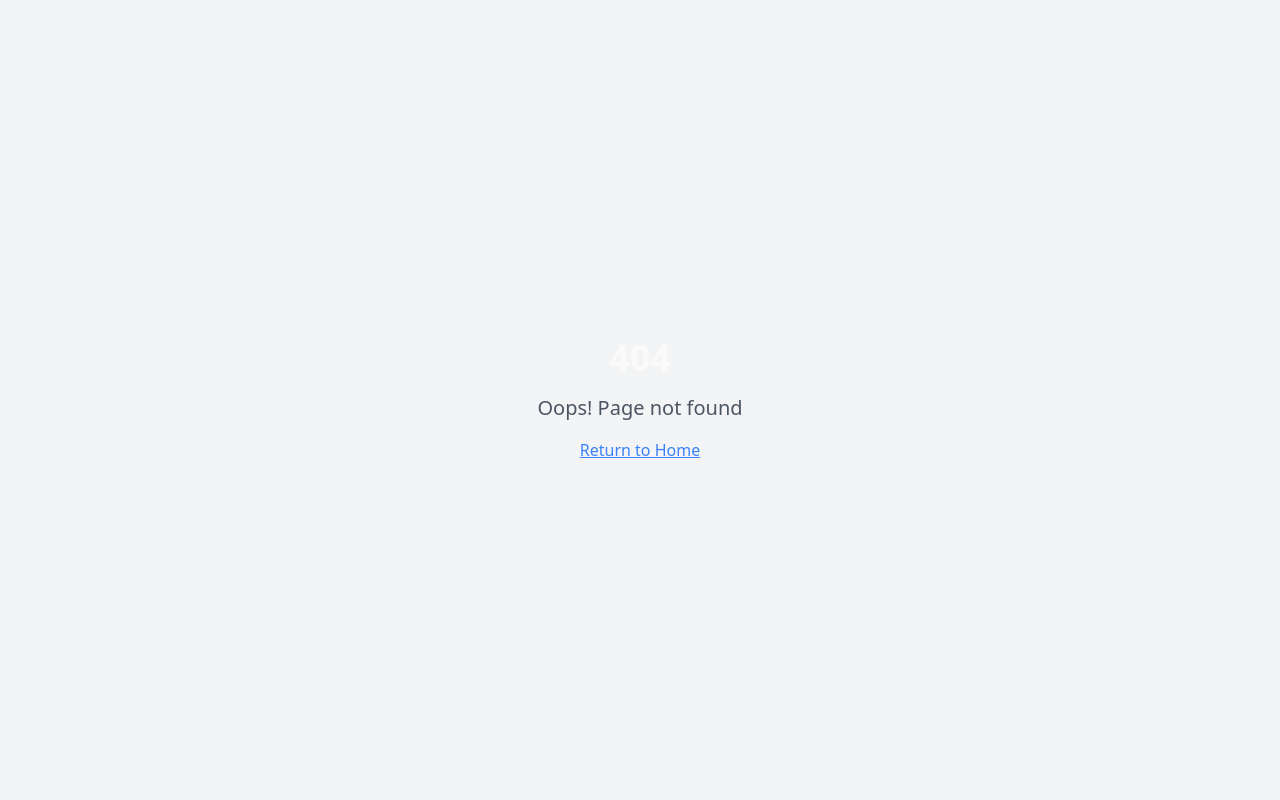
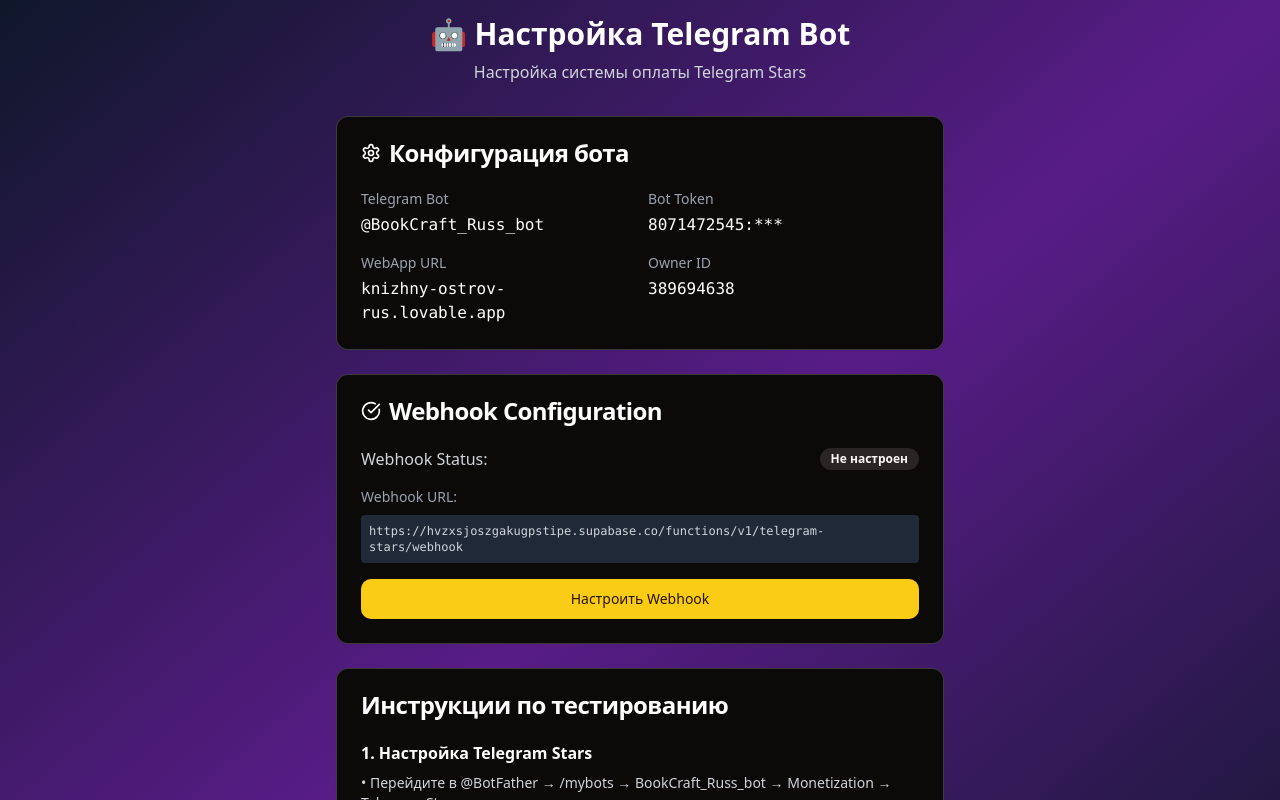
Before and after one commit to GermannM3/knizhny-ostrov-rus, a React (Vite) app: page /telegram-setup in a window 1280 px wide. Before the commit this address had no page. Shown: the top 800 px of the page. Built offline with nearby package versions, Linux system fonts and the light colour scheme.

Commit message:
Configure webhook and add enhancements
Configure the webhook for the Telegram bot and add any additional features as requested. Keep the new implementation in mind as a backup.

```diff
--- a/src/App.tsx
+++ b/src/App.tsx
@@ -22,6 +22,7 @@ import PurchasedBooksPage from "./pages/PurchasedBooksPage";
 import FavoritesPage from "./pages/FavoritesPage";
 import NotFound from "./pages/NotFound";
 import TorrentLibrary from "./pages/TorrentLibrary";
+import TelegramSetup from "./pages/TelegramSetup";
 
 const queryClient = new QueryClient();
 
@@ -51,6 +52,7 @@ function App() {
                 <Route path="/purchased" element={<PurchasedBooksPage />} />
                 <Route path="/favorites" element={<FavoritesPage />} />
                 <Route path="/torrent-library" element={<TorrentLibrary />} />
+                <Route path="/telegram-setup" element={<TelegramSetup />} />
                 <Route path="*" element={<NotFound />} />
               </Routes>
             </BrowserRouter>
--- /dev/null
+++ b/src/pages/TelegramSetup.tsx
@@ -0,0 +1,168 @@
+import { useState } from 'react';
+import { Button } from '@/components/ui/button';
+import { Card, CardContent, CardHeader, CardTitle } from '@/components/ui/card';
+import { Badge } from '@/components/ui/badge';
+import { CheckCircle, XCircle, Settings } from 'lucide-react';
+import { supabase } from '@/integrations/supabase/client';
+import { useToast } from '@/hooks/use-toast';
+
+const TelegramSetup = () => {
+  const [webhookStatus, setWebhookStatus] = useState<'unknown' | 'success' | 'error'>('unknown');
+  const [loading, setLoading] = useState(false);
+  const { toast } = useToast();
+
+  const setupWebhook = async () => {
+    setLoading(true);
+    try {
+      const { data, error } = await supabase.functions.invoke('telegram-stars', {
+        body: { action: 'setup_webhook' }
+      });
+
+      if (error) throw error;
+
+      if (data.success) {
+        setWebhookStatus('success');
+        toast({
+          title: "Webhook настроен!",
+          description: `URL: ${data.webhook_url}`,
+        });
+      } else {
+        setWebhookStatus('error');
+        toast({
+          title: "Ошибка настройки webhook",
+          description: data.description,
+          variant: "destructive"
+        });
+      }
+    } catch (error: any) {
+      setWebhookStatus('error');
+      console.error('Setup webhook error:', error);
+      toast({
+        title: "Ошибка",
+        description: error.message || "Не удалось настроить webhook",
+        variant: "destructive"
+      });
+    } finally {
+      setLoading(false);
+    }
+  };
+
+  return (
+    <div className="min-h-screen bg-gradient-to-br from-slate-900 via-purple-900 to-slate-900 p-4">
+      <div className="container mx-auto max-w-2xl">
+        <div className="text-center mb-8">
+          <h1 className="text-3xl font-bold text-white mb-2">
+            🤖 Настройка Telegram Bot
+          </h1>
+          <p className="text-gray-300">
+            Настройка системы оплаты Telegram Stars
+          </p>
+        </div>
+
+        <Card className="glass-card mb-6">
+          <CardHeader>
+            <CardTitle className="flex items-center gap-2 text-white">
+              <Settings className="h-5 w-5" />
+              Конфигурация бота
+            </CardTitle>
+          </CardHeader>
+          <CardContent className="space-y-4">
+            <div className="grid grid-cols-1 md:grid-cols-2 gap-4">
+              <div>
+                <p className="text-sm text-gray-400 mb-1">Telegram Bot</p>
+                <p className="text-white font-mono">@BookCraft_Russ_bot</p>
+              </div>
+              <div>
+                <p className="text-sm text-gray-400 mb-1">Bot Token</p>
+                <p className="text-white font-mono">8071472545:***</p>
+              </div>
+              <div>
+                <p className="text-sm text-gray-400 mb-1">WebApp URL</p>
+                <p className="text-white font-mono">knizhny-ostrov-rus.lovable.app</p>
+              </div>
+              <div>
+                <p className="text-sm text-gray-400 mb-1">Owner ID</p>
+                <p className="text-white font-mono">389694638</p>
+              </div>
+            </div>
+          </CardContent>
+        </Card>
+
+        <Card className="glass-card mb-6">
+          <CardHeader>
+            <CardTitle className="flex items-center gap-2 text-white">
+              <CheckCircle className="h-5 w-5" />
+              Webhook Configuration
+            </CardTitle>
+          </CardHeader>
+          <CardContent className="space-y-4">
+            <div className="flex items-center justify-between">
+              <span className="text-gray-300">Webhook Status:</span>
+              <Badge variant={
+                webhookStatus === 'success' ? 'default' :
+                webhookStatus === 'error' ? 'destructive' : 'secondary'
+              }>
+                {webhookStatus === 'success' && <CheckCircle className="h-3 w-3 mr-1" />}
+                {webhookStatus === 'error' && <XCircle className="h-3 w-3 mr-1" />}
+                {webhookStatus === 'unknown' ? 'Не настроен' :
+                 webhookStatus === 'success' ? 'Активен' : 'Ошибка'}
+              </Badge>
+            </div>
+
+            <div className="text-sm text-gray-400">
+              <p className="mb-2">Webhook URL:</p>
+              <code className="block bg-gray-800 p-2 rounded text-xs text-gray-300">
+                https://hvzxsjoszgakugpstipe.supabase.co/functions/v1/telegram-stars/webhook
+              </code>
+            </div>
+
+            <Button
+              onClick={setupWebhook}
+              disabled={loading}
+              className="w-full"
+              variant={webhookStatus === 'success' ? 'outline' : 'default'}
+            >
+              {loading ? 'Настройка...' :
+               webhookStatus === 'success' ? 'Перенастроить Webhook' : 'Настроить Webhook'}
+            </Button>
+          </CardContent>
+        </Card>
+
+        <Card className="glass-card">
+          <CardHeader>
+            <CardTitle className="text-white">Инструкции по тестированию</CardTitle>
+          </CardHeader>
+          <CardContent className="space-y-3 text-gray-300">
+            <div className="space-y-2">
+              <h4 className="font-semibold text-white">1. Настройка Telegram Stars</h4>
+              <p className="text-sm">
+                • Перейдите в @BotFather → /mybots → BookCraft_Russ_bot → Monetization → Telegram Stars<br/>
+                • Укажите user_id = 389694638 как получателя выплат
+              </p>
+            </div>
+
+            <div className="space-y-2">
+              <h4 className="font-semibold text-white">2. Тестирование оплаты</h4>
+              <p className="text-sm">
+                • Перейдите в /torrent-library<br/>
+                • Добавьте тестовую книгу<br/>
+                • Нажмите "Купить за 100 ⭐"<br/>
+                • Проверьте, что платеж обрабатывается корректно
+              </p>
+            </div>
+
+            <div className="space-y-2">
+              <h4 className="font-semibold text-white">3. Проверка логов</h4>
+              <p className="text-sm">
+                • Откройте логи Edge Function для отладки<br/>
+                • Проверьте, что webhook получает события от Telegram
+              </p>
+            </div>
+          </CardContent>
+        </Card>
+      </div>
+    </div>
+  );
+};
+
+export default TelegramSetup;
```
Also changed, not shown: 2 other files (tests, documents, lock files or other folders).
